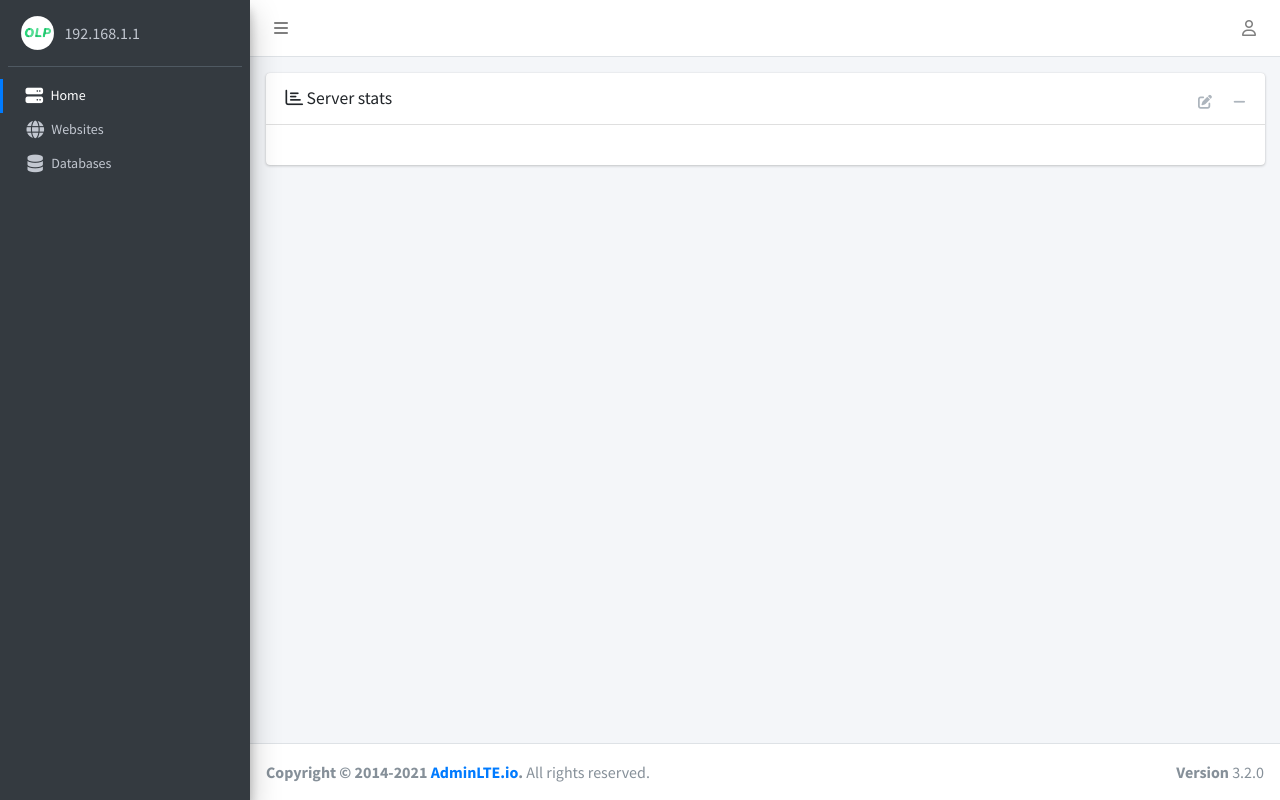
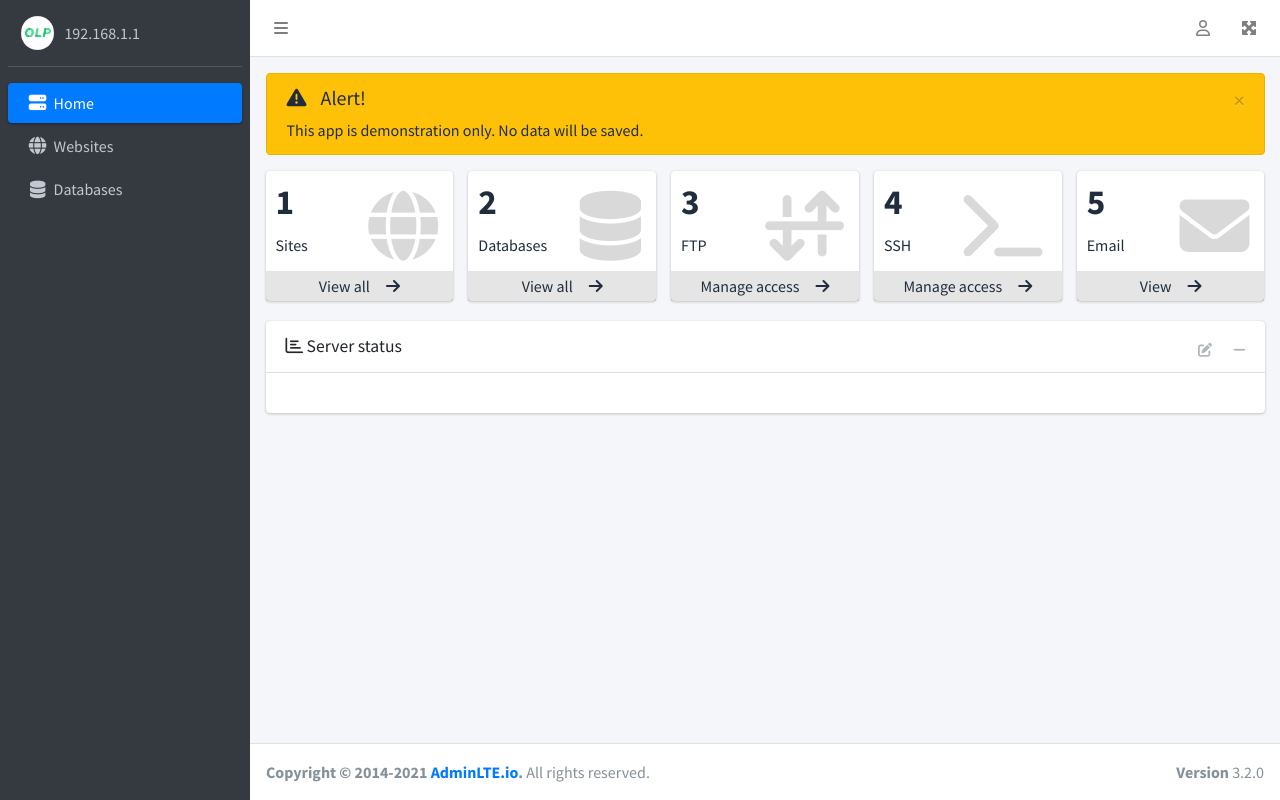
Before and after one commit to ToxesFoxes/OpenLinuxPanel, a Django app: page / in a window 1280 px wide. Run offline with Django 4.2, Linux system fonts and the light colour scheme; some libraries are stand-ins or nearby versions.

Commit message:
Обновление Главня информация о компонентах по типу Сайтов, БД, Почты

```diff
--- a/app/adminlte/static/adminlte/css/additions.css
+++ b/app/adminlte/static/adminlte/css/additions.css
@@ -1,3 +1,47 @@
 .card-dummy-outline.card-outline {
 	border-top: 3px solid transparent;
 }
+.main-footer.footer-dark {
+    background-color: #343a40;
+    border-color: #4b545c;
+}
+
+/* create col-lg-2.5 */
+
+/* add bootstrap gap */
+.gap-1 {
+    gap: 1rem;
+}
+.gap-2 {
+    gap: 2rem;
+}
+.gap-3 {
+    gap: 3rem;
+}
+.gap-4 {
+    gap: 4rem;
+}
+.gap-5 {
+    gap: 5rem;
+}
+.gap-6 {
+    gap: 6rem;
+}
+.gap-7 {
+    gap: 7rem;
+}
+.gap-8 {
+    gap: 8rem;
+}
+.gap-9 {
+    gap: 9rem;
+}
+.gap-10 {
+    gap: 10rem;
+}
+.gap-11 {
+    gap: 11rem;
+}
+.gap-12 {
+    gap: 12rem;
+}
--- /dev/null
+++ b/app/adminlte/static/adminlte/css/override.css
@@ -0,0 +1,12 @@
+@media (min-width: 992px) {
+    .col-lg-2-5 {
+        flex: 0 0 20%;
+        max-width: 20%;
+    }
+}
+@media (min-width: 1200px) {
+	.col-xl-2-5 {
+        flex: 0 0 20%;
+        max-width: 20%;
+	}
+}
--- a/app/adminlte/templates/adminlte/skeleton.html
+++ b/app/adminlte/templates/adminlte/skeleton.html
@@ -36,6 +36,8 @@
     <link rel="stylesheet" href="{% static 'adminlte/plugins/daterangepicker/daterangepicker.css' %}">
     <!-- summernote -->
     <link rel="stylesheet" href="{% static 'adminlte/plugins/summernote/summernote-bs4.min.css' %}">
+    <!-- Custom overrides -->
+    <link rel="stylesheet" href="{% static 'adminlte/css/override.css' %}">
   {% endblock styles %}
   <style>{% block styles_inline %}{% endblock styles_inline %}</style>
   {% block javascript_head %}{% endblock javascript_head %}
--- /dev/null
+++ b/app/dashboard/templates/dashboard/components/navbar.html
@@ -0,0 +1,27 @@
+<nav class="main-header navbar navbar-expand navbar-light navbar-white">
+  <ul class="navbar-nav">
+    <li class="nav-item">
+      <a class="nav-link" data-widget="pushmenu" href="#" role="button"><i class="fas fa-bars"></i></a>
+    </li>
+  </ul>
+
+  <!-- Right navbar links -->
+  <ul class="navbar-nav ml-auto">
+    {% comment %}user name and id{% endcomment %}
+    <li class="nav-item dropdown">
+      <a class="nav-link" data-toggle="dropdown" href="#"><i class="far fa-user"></i></a>
+      <div class="dropdown-menu dropdown-menu-lg dropdown-menu-right">
+        <span class="dropdown-item dropdown-header">{{ user.username }}</span>
+        <div class="dropdown-divider"></div>
+        <a href="{% url 'logout' %}" class="dropdown-item">
+          <i class="fas fa-sign-out-alt mr-2"></i> Logout
+        </a>
+      </div>
+    </li>
+    <li class="nav-item">
+        <a class="nav-link" data-widget="fullscreen" href="#" role="button">
+          <i class="fas fa-expand-arrows-alt"></i>
+        </a>
+      </li>
+  </ul>
+</nav>
--- /dev/null
+++ b/app/dashboard/templates/dashboard/components/overview.html
@@ -0,0 +1,17 @@
+{% load custom_tags %}
+<div class="row">
+  {% for key,obj in overview.items %}
+    <div class="col-xs-12 col-sm-4 col-md-4 col-xl-2-5 col-6">
+      <div class="small-box {{obj.style.color}}">
+        <div class="inner">
+          <h3>{{obj.value}}</h3>
+          <p class="mb-0 mb-md-1">{{obj.text.main_title}}</p>
+        </div>
+        <div class="icon">
+          <i class="fas {{obj.style.icons.top}}"></i>
+        </div>
+        <a href="#" class="small-box-footer d-flex gap-1 justify-content-center align-items-center">{{obj.text.footer_title}} <i class="fas {{obj.style.icons.footer}}"></i></a>
+      </div>
+    </div>
+  {% endfor %}
+</div>
--- /dev/null
+++ b/app/dashboard/templates/dashboard/components/sidebar/container.html
@@ -0,0 +1,17 @@
+{% load static %}
+<aside class="main-sidebar sidebar-dark-primary">
+  <div class="sidebar">
+    <div class="user-panel my-3 pb-3 d-flex flex-row">
+      <a href="#">
+        <div class="image">
+          <img src="{% static 'dashboard/images/logo.png' %}" alt="OLP Logo" class="img-circle">
+        </div>
+        <div class="info">
+          <span class="d-block server-ip">192.168.1.1</a>
+        </div>
+      </a>
+    </div>
+    <!-- Sidebar Menu -->
+    {% include 'dashboard/components/sidebar/menu.html'%}
+  </div>
+</aside>
--- a/app/dashboard/templates/dashboard/components/sidebar.html
+++ b/app/dashboard/templates/dashboard/components/sidebar/menu.html
@@ -1,5 +1,5 @@
 <nav class="mt-2">
-  <ul class="nav nav-pills nav-sidebar flex-column nav-legacy nav-collapse-hide-child nav-child-indent text-sm" data-widget="treeview" role="menu" data-accordion="false">
+  <ul class="nav nav-pills nav-sidebar flex-column nav-collapse-hide-child nav-child-indent" data-widget="treeview" role="menu" data-accordion="false">
     <li class="nav-item">
       <a href="#" class="nav-link d-flex align-items-center active">
         <i class="nav-icon fas fa-duotone fa-server"></i>
--- a/app/dashboard/templates/dashboard/components/system-stats.html
+++ b/app/dashboard/templates/dashboard/components/system-stats.html
@@ -1,8 +1,10 @@
+<div class="row">
+  <div class="col-12">
     <div class="card system-stats-card card-dummy-outline card-outline">
       <div class="card-header">
         <h3 class="card-title">
           <i class="far fa-chart-bar"></i>
-      Server stats
+          Server status
         </h3>
 
         <div class="card-tools">
@@ -17,3 +19,5 @@
       </div>
       <!-- /.card-body -->
     </div>
+  </div>
+</div>
--- a/app/dashboard/templates/dashboard/index.html
+++ /dev/null
@@ -1,89 +0,0 @@
-{% extends "adminlte/skeleton.html" %}
-{% load static %}
-{% load custom_tags %}
-{% block body_attributes %}
-class="layout-fixed sidebar-mini-md"
-{% endblock body_attributes %}
-{% block page_title %}
-Dashboard
-{% endblock page_title %}
-{% block main %}
-<div class="wrapper">
-  <!-- Preloader -->
-  <div class="preloader flex-column justify-content-center align-items-center">
-    <img class="animation__wobble" src="{% static 'dashboard/images/logo.png' %}" alt="AdminLTELogo" height="60" width="60">
-  </div>
-
-  <!-- Navbar -->
-  <nav class="main-header navbar navbar-expand navbar-white navbar-light">
-    <!-- Left navbar links -->
-    <ul class="navbar-nav">
-      <li class="nav-item">
-        <a class="nav-link" data-widget="pushmenu" href="#" role="button"><i class="fas fa-bars"></i></a>
-      </li>
-    </ul>
-
-    <!-- Right navbar links -->
-    <ul class="navbar-nav ml-auto">
-      {% comment %} user name and id {% endcomment %}
-      <li class="nav-item dropdown">
-        <a class="nav-link" data-toggle="dropdown" href="#">
-          <i class="far fa-user"></i>
-        </a>
-        <div class="dropdown-menu dropdown-menu-lg dropdown-menu-right">
-          <span class="dropdown-item dropdown-header">{{ user.username }}</span>
-          <div class="dropdown-divider"></div>
-          <a href="{% url 'logout' %}" class="dropdown-item">
-            <i class="fas fa-sign-out-alt mr-2"></i> Logout
-          </a>
-        </div>
-    </ul>
-  </nav>
-  <!-- /.navbar -->
-
-  <!-- Main Sidebar Container -->
-  <aside class="main-sidebar sidebar-dark-primary elevation-4">
-    <!-- Brand Logo -->
-
-    <!-- Sidebar -->
-    <div class="sidebar">
-      <div class="user-panel my-3 pb-3 d-flex flex-row">
-        <a href="#">
-          <div class="image">
-            <img src="{% static 'dashboard/images/logo.png' %}" alt="OLP Logo" class="img-circle">
-          </div>
-          <div class="info">
-            <span class="d-block">192.168.1.1</a>
-          </div>
-        </a>
-      </div>
-      <!-- Sidebar Menu -->
-      {% include 'dashboard/components/sidebar.html'%}
-    </div>
-  </aside>
-
-  <!-- Content Wrapper. Contains page content -->
-  <div class="content-wrapper">
-    <!-- Main content -->
-    <section class="content py-3">
-      <div class="container-fluid">
-        <div class="row">
-          <div class="col-12">
-            <!-- jQuery Knob -->
-            {% include "dashboard/components/system-stats.html" %}
-            <!-- /.card -->
-          </div>
-          <!-- /.col -->
-        </div>
-      </div>
-    </section>
-  </div>
-  {% include "dashboard/components/footer.html" %}
-</div>
-{% endblock main %}
-
-{% block javascript %}
-    {{ block.super }}
-    <script src="{% static 'dashboard/js/js.cookie.min.js' %}"></script>
-    <script src="{% static 'dashboard/js/system-stats.js' %}"></script>
-{% endblock %}
--- /dev/null
+++ b/app/dashboard/templates/dashboard/pages/index.html
@@ -0,0 +1,43 @@
+{% extends "adminlte/skeleton.html" %}
+{% load static %}
+{% load custom_tags %}
+{% block body_attributes %}
+class="layout-fixed sidebar-mini-md"
+{% endblock body_attributes %}
+{% block page_title %}
+Dashboard
+{% endblock page_title %}
+{% block main %}
+<div class="wrapper">
+  <!-- Preloader -->
+  <div class="preloader flex-column justify-content-center align-items-center">
+    <img class="animation__wobble" src="{% static 'dashboard/images/logo.png' %}" alt="AdminLTELogo" height="60" width="60">
+  </div>
+
+  {% include "dashboard/components/navbar.html" %}
+  {% include "dashboard/components/sidebar/container.html" %}
+
+  <!-- Content Wrapper. Contains page content -->
+  <div class="content-wrapper">
+    <!-- Main content -->
+    <section class="content py-3">
+      <div class="container-fluid">
+        <div class="alert alert-warning alert-dismissible">
+          <button type="button" class="close" data-dismiss="alert" aria-hidden="true"><i class="fas fa-xmark text-sm"></i></button>
+          <h5><i class="icon fas fa-exclamation-triangle"></i> Alert!</h5>
+          This app is demonstration only. No data will be saved.
+        </div>
+        {% include "dashboard/components/overview.html" %}
+        {% include "dashboard/components/system-stats.html" %}
+      </div>
+    </section>
+  </div>
+  {% include "dashboard/components/footer.html" %}
+</div>
+{% endblock main %}
+
+{% block javascript %}
+    {{ block.super }}
+    <script src="{% static 'dashboard/js/js.cookie.min.js' %}"></script>
+    <script src="{% static 'dashboard/js/system-stats.js' %}"></script>
+{% endblock %}
--- a/app/dashboard/templatetags/custom_tags.py
+++ b/app/dashboard/templatetags/custom_tags.py
@@ -1,11 +1,12 @@
 from django import template
 import datetime
-
+from inspect import getmembers
+from pprint import pprint
 register = template.Library()
 
 @register.simple_tag
 def vardump(context):
-	return context
+	return pprint(getmembers(context))
 
 @register.simple_tag
 def current_time(format_string):
--- a/app/dashboard/views.py
+++ b/app/dashboard/views.py
@@ -6,8 +6,79 @@
 @csrf_protect
 def index(request):
 	# navbar_skin = 'navbar-dark bg-dark'
-	return render(request, 'dashboard/index.html', {
+	return render(request, 'dashboard/pages/index.html', {
 		'config': config(request),
 		'user': request.user,
+		'overview': {
+			'sites': {
+				'value': 1,
+				'style': {
+					'color': 'bg-white',
+					'icons': {
+						'top': 'fa-globe',
+						'footer':'fa-arrow-right',
+					}
+				},
+				'text': {
+					'main_title': 'Sites',
+					'footer_title': 'View all',
+				}
+			},
+			'databases': {
+				'value': 2,
+				'style': {
+					'color': 'bg-white',
+					'icons': {
+						'top': 'fa-database',
+						'footer':'fa-arrow-right',
+					}
+				},
+				'text': {
+					'main_title': 'Databases',
+					'footer_title': 'View all',
+				}
+			},
+			'ftp': {
+				'value': 3,
+				'style': {
+					'color': 'bg-white',
+					'icons': {
+						'top': 'fa-arrow-down-up-across-line',
+						'footer':'fa-arrow-right',
+					}
+				},
+				'text': {
+					'main_title': 'FTP',
+					'footer_title': 'Manage access',
+				}
+			},
+			'ssh': {
+				'value': 4,
+				'style': {
+					'color': 'bg-white',
+					'icons': {
+						'top': 'fa-terminal',
+						'footer':'fa-arrow-right',
+					}
+				},
+				'text': {
+					'main_title': 'SSH',
+					'footer_title': 'Manage access',
+				}
+			},
+			'email': {
+				'value': 5,
+				'style': {
+					'color': 'bg-white',
+					'icons': {
+						'top': 'fa-envelope',
+						'footer':'fa-arrow-right',
+					}
+				},
+				'text': {
+					'main_title': 'Email',
+					'footer_title': 'View',
+				}
+			},
+		}
 	})
-	# return render(request, 'dashboard/index.html')
```
Lines whose indentation alone changed are shown as unchanged.
